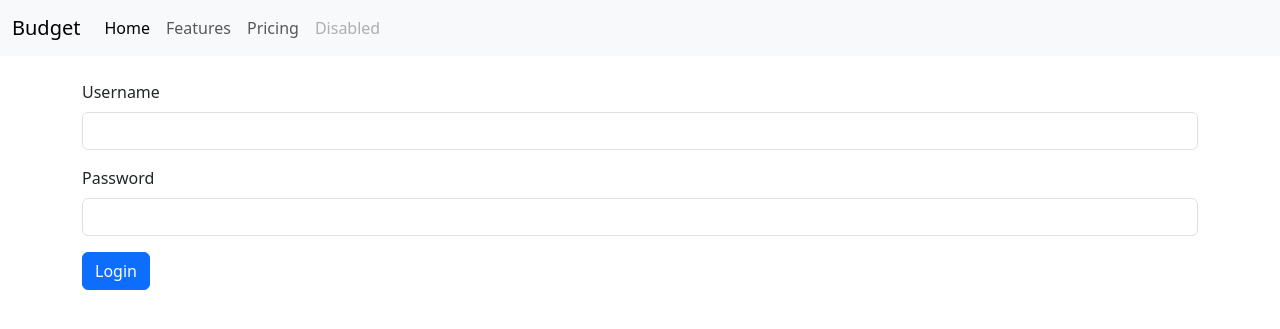
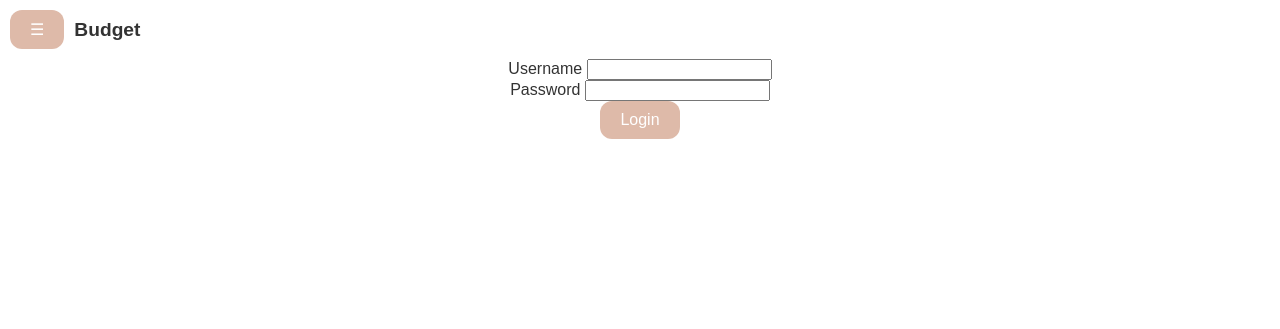
Before and after one commit to tydishman/CS333-Final, a Flask app: page /login/ in a window 1280 px wide. Shown: the top 329 px of the page. Run offline with Flask 3, Linux system fonts and the light colour scheme.

Commit message:
way prettier

```diff
--- a/flaskApp.py
+++ b/flaskApp.py
@@ -13,10 +13,14 @@ def login():
         return redirect(url_for(""))
     return render_template("login.html")
 
-@app.route("/<username>")
-def personalView(username):
+@app.route("/main/")
+def personalView():
+    return render_template("dashboard.html")
+
+#@app.route("/<username>/")
+#def personalView(username):
     #heres where we start referencing the database for their personal events and settings \
-    pass
+ #   pass
 
 if __name__ == "__main__":
     app.run(debug=True)
--- a/requirements.txt
+++ b/requirements.txt
@@ -1 +1,2 @@
 sqlite3
+pip install flask
--- /dev/null
+++ b/static/script.js
@@ -0,0 +1,15 @@
+document.getElementById("openNav").addEventListener("click", w3_open);
+
+function w3_open() {
+  document.getElementById("main").style.marginLeft = "25%";
+  const sidebar = document.getElementById("mySidebar");
+  sidebar.style.width = "25%";
+  sidebar.style.display = "block";
+  document.getElementById("openNav").style.display = "none";
+}
+
+function w3_close() {
+  document.getElementById("main").style.marginLeft = "0";
+  document.getElementById("mySidebar").style.display = "none";
+  document.getElementById("openNav").style.display = "inline-block";
+}
--- /dev/null
+++ b/static/styles.css
@@ -0,0 +1,82 @@
+body {
+    margin: 0;
+    padding: 0;
+    font-family: 'Arial', cursive, serif;
+    background: #ffffff;
+    color: #333;
+    text-align: center;
+  }
+
+  .navbar {
+    background-color: #ffffff;
+    padding: 10px;
+    text-align: left;
+    display: flex;
+    align-items: center;
+    gap: 10px;
+  }
+
+  .navbar-brand {
+    font-weight: bold;
+    font-size: 1.2rem;
+  }
+
+  .sidebar {
+    width: 0;
+    background-color: #f6f0e4;
+    padding: 10px;
+    position: fixed;
+    height: 100%;
+    top: 0;
+    left: 0;
+    overflow-x: hidden;
+    transition: 0.3s;
+    display: none;
+  }
+
+  .sidebar h2 {
+    color: #debaa9;
+    margin-bottom: 1rem;
+  }
+
+  .sidebar ul {
+    list-style: none;
+    padding: 0;
+  }
+
+  .sidebar ul li {
+    margin: 15px 0;
+  }
+
+  .sidebar ul li a {
+    color: #debaa9;
+    text-decoration: none;
+    font-weight: bold;
+    transition: 0.2s;
+  }
+
+  .sidebar ul li a:hover {
+    color: #8b4900;
+    text-decoration: underline;
+  }
+
+  #main {
+    margin-left: 0;
+    transition: margin-left 0.3s;
+    padding: 20px;
+  }
+
+  button {
+    background-color: #debaa9;
+    border: none;
+    color: white;
+    padding: 10px 20px;
+    font-size: 1rem;
+    border-radius: 12px;
+    cursor: pointer;
+    transition: background-color 0.3s ease;
+  }
+
+  button:hover {
+    background-color: #8b4900;
+  }
--- a/templates/base.html
+++ b/templates/base.html
@@ -1,45 +1,32 @@
-<!doctype html>
+<!DOCTYPE html>
 <html lang="en">
 <head>
-    <meta charset="utf-8">
-    <meta name="viewport" content="width=device-width, initial-scale=1">
-    <title>{% block title %}Page Title{% endblock %}</title>
-    <link href="https://cdn.jsdelivr.net/npm/bootstrap@5.3.5/dist/css/bootstrap.min.css" rel="stylesheet" integrity="sha384-SgOJa3DmI69IUzQ2PVdRZhwQ+dy64/BUtbMJw1MZ8t5HZApcHrRKUc4W0kG879m7" crossorigin="anonymous">
+  <meta charset="UTF-8">
+  <meta name="viewport" content="width=device-width, initial-scale=1">
+  <title>Simple Sidebar Page</title>
+  <link rel="stylesheet" href="{{ url_for('static', filename='styles.css') }}">
 </head>
 <body>
 
-<nav class="navbar navbar-expand-lg navbar-light bg-light">
-    <div class="container-fluid">
-        <a class="navbar-brand" href="#">Budget</a>
-        <button class="navbar-toggler" type="button" data-bs-toggle="collapse" data-bs-target="#navbarNav"
-            aria-controls="navbarNav" aria-expanded="false" aria-label="Toggle navigation">
-            <span class="navbar-toggler-icon"></span>
-        </button>
-        <div class="collapse navbar-collapse" id="navbarNav">
-            <ul class="navbar-nav">
-                <li class="nav-item">
-                    <a class="nav-link active" aria-current="page" href="#">Home</a>
-                </li>
-                <li class="nav-item">
-                    <a class="nav-link" href="#">Features</a>
-                </li>
-                <li class="nav-item">
-                    <a class="nav-link" href="#">Pricing</a>
-                </li>
-                <li class="nav-item">
-                    <a class="nav-link disabled" href="#" tabindex="-1" aria-disabled="true">Disabled</a>
-                </li>
-            </ul>
-        </div>
-    </div>
-</nav>
+  <nav class="navbar">
+    <button id="openNav">☰</button>
+    <span class="navbar-brand">Budget</span>
+  </nav>
 
-<div class="container mt-4">
-    {% block content %}
-    <h1>Hello, world!</h1>
-    {% endblock %}
-</div>
+  <!-- Sidebar -->
+  <div id="mySidebar" class="sidebar">
+    <button onclick="w3_close()">☰</button>
+    <ul>
+      <li><a href="#">Dashboard</a></li>
+      <li><a href="#">Calendar</a></li>
+      <li><a href="#">Wishlist</a></li>
+      <li><a href="#">Tips</a></li>
+      <li><a href="#">Logout</a></li>
+    </ul>
+  </div>
 
-<script src="https://cdn.jsdelivr.net/npm/bootstrap@5.3.5/dist/js/bootstrap.bundle.min.js" integrity="sha384-k6d4wzSIapyDyv1kpU366/PK5hCdSbCRGRCMv+eplOQJWyd1fbcAu9OCUj5zNLiq" crossorigin="anonymous"></script>
+  {% block content %}{% endblock %}
+
+  <script src="{{ url_for('static', filename='script.js') }}"></script>
 </body>
 </html>
```
Also changed, not shown: templates/dashboard.html (added, +9 -0 lines), templates/mainView.html (deleted).
